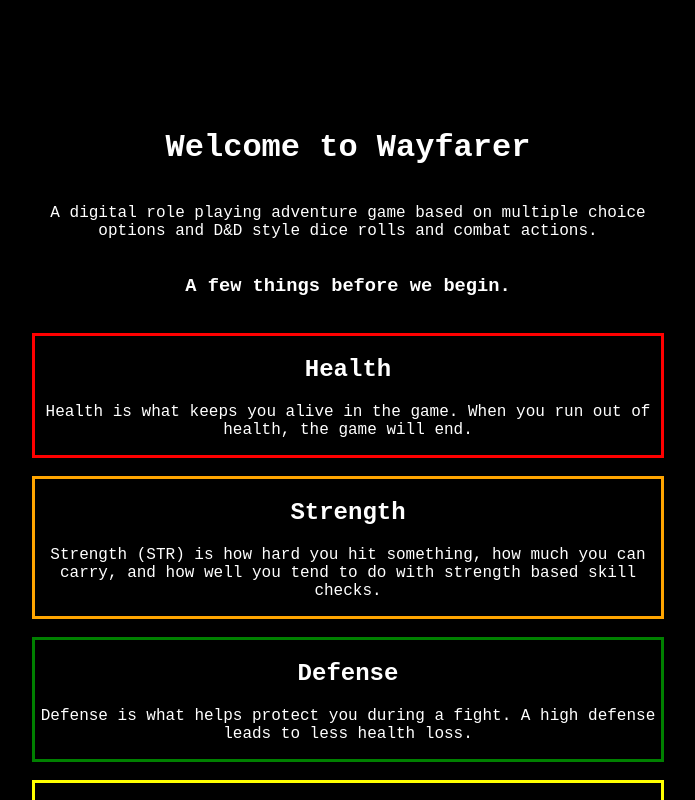
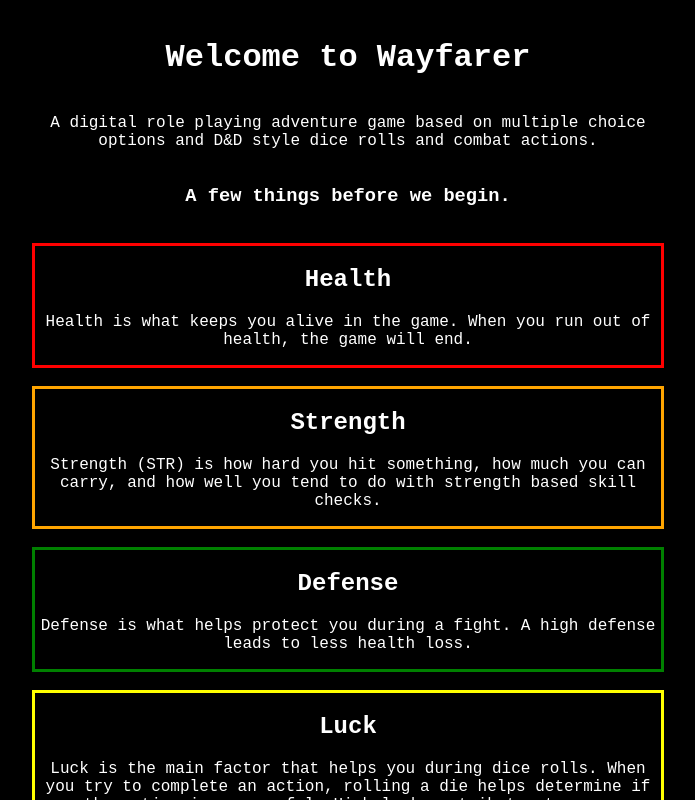
Before and after one commit to danielpaulwill/wayfarer, a React (Create React App) app: page / in a window 1280 px wide. Shown: the top 800 px of the page, without its empty margins (292-987 px from the left). Built offline with nearby package versions, Linux system fonts and the light colour scheme.

Commit message:
minimal css updates

```diff
--- a/src/App.css
+++ b/src/App.css
@@ -9,7 +9,7 @@ html {
   width: 50%;
   padding: 10px;
   text-align: center;
-  padding-top: 100px;
+  /* padding-top: 100px; */
   display: flex;
   flex-direction: column;
 }
@@ -20,7 +20,6 @@ html {
   width: 50%;
   padding: 10px;
   text-align: center;
-  /* padding-top: 100px; */
   display: flex;
   flex-direction: column;
 }
@@ -119,7 +118,7 @@ justify-content: center;
   padding-top: 20px;
   display: flex;
   flex-direction: column;
-  /* background-color: red; */
+  margin: 0 auto;
 }
 
 .sidebarAvatar {
```
